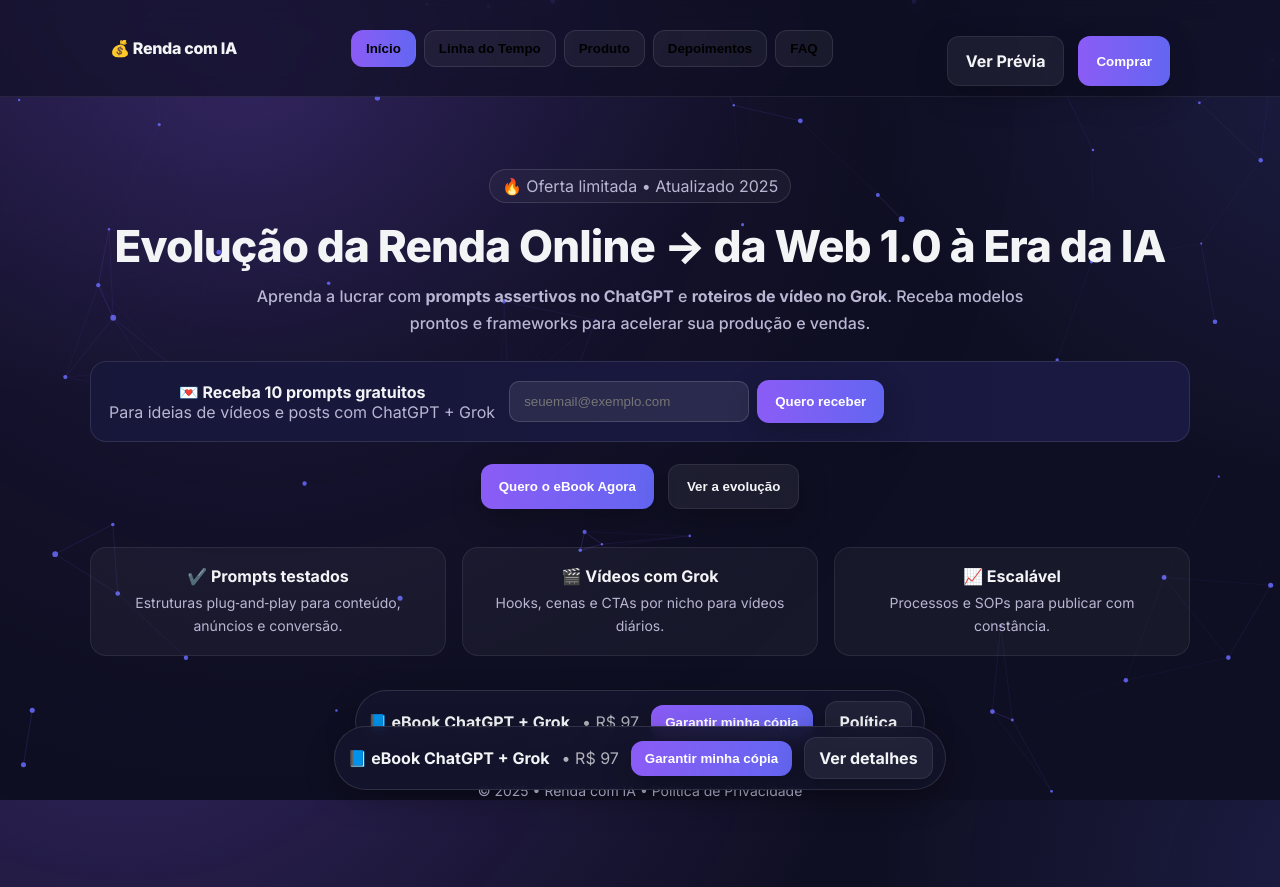
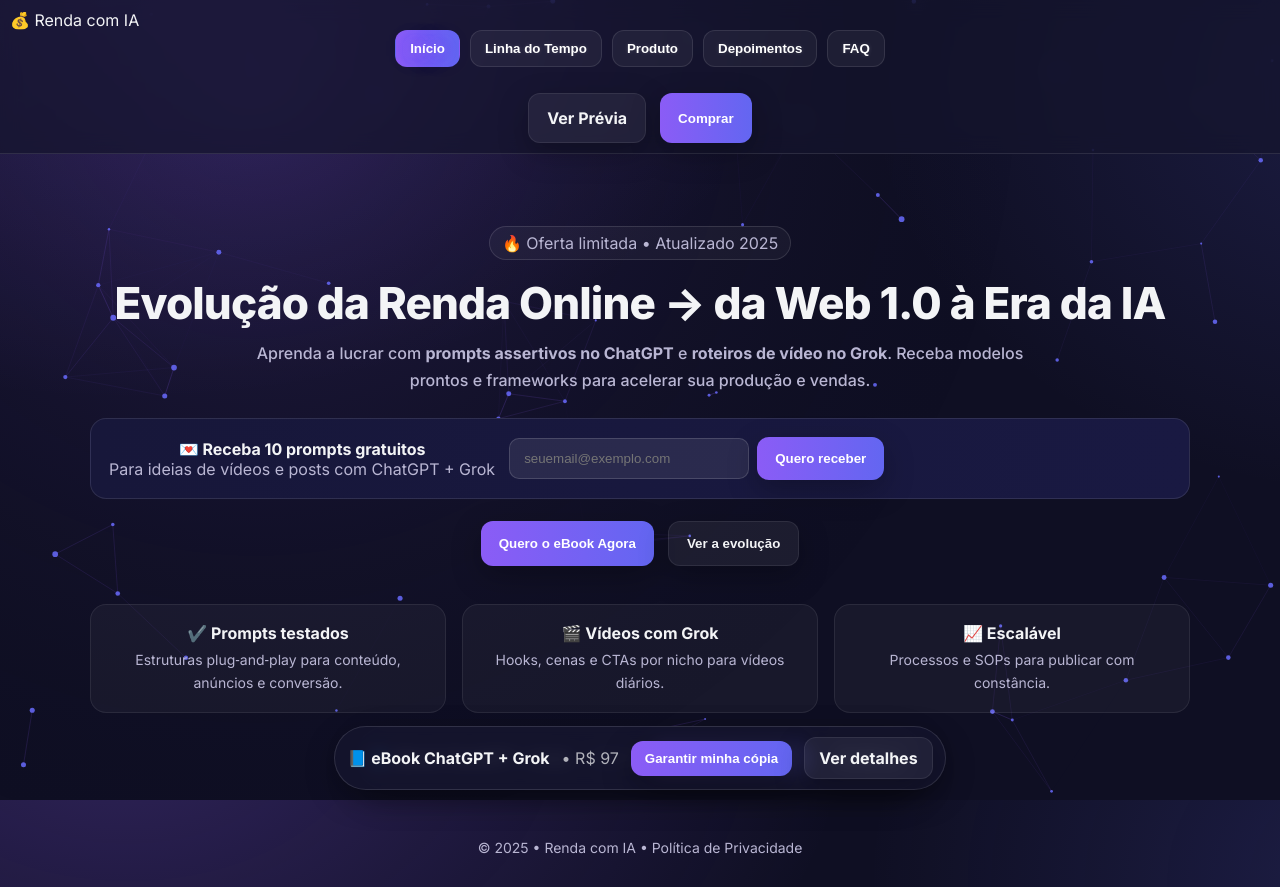
Before and after one commit to pedroab2k-coder/site-renda-online, a plain HTML site: page index.html in a window 1280 px wide. Shown: the top 887 px of the page. Drawn offline with Linux system fonts and the light colour scheme.

Commit message:
Update index.html

```diff
--- a/index.html
+++ b/index.html
@@ -16,12 +16,46 @@
     a{color:inherit;text-decoration:none}
     .container{max-width:var(--max);margin:0 auto;padding:28px 20px}
     #bgCanvas{position:fixed;inset:0;z-index:-1;background:radial-gradient(1200px 800px at 10% -10%, rgba(139,92,246,.2), transparent 60%), radial-gradient(900px 700px at 110% 10%, rgba(99,102,241,.16), transparent 60%), var(--bg)}
-    .nav{position:sticky;top:0;z-index:20;backdrop-filter:blur(10px);background:rgba(15,15,35,.65);border-bottom:1px solid rgba(255,255,255,.08)}
-    .nav-inner{display:flex;align-items:center;justify-content:space-between;gap:10px;padding:10px 20px;max-width:var(--max);margin:0 auto}
-    .brand{font-weight:900;letter-spacing:-.02em}
-    .tabs{display:flex;gap:8px;flex-wrap:wrap}
-    .tab{border:1px solid rgba(255,255,255,.1);padding:10px 14px;border-radius:12px;cursor:pointer;font-weight:700;background:rgba(255,255,255,.05)}
-    .tab.active{background:linear-gradient(90deg,#8b5cf6,#6366f1);border-color:transparent}
+    .nav {
+  position: sticky;
+  top: 0;
+  background: rgba(20, 20, 45, 0.7);
+  backdrop-filter: blur(10px);
+  padding: 10px;
+  border-bottom: 1px solid rgba(255, 255, 255, 0.1);
+}
+
+.tabs {
+  display: flex;
+  gap: 10px;
+  justify-content: center;
+}
+
+.tab {
+  border: 1px solid rgba(255, 255, 255, 0.1);
+  padding: 10px 14px;
+  border-radius: 12px;
+  cursor: pointer;
+  font-weight: 700;
+  background: rgba(255, 255, 255, 0.05);
+  color: #fff;
+  transition: all 0.3s ease;
+  text-shadow: 0 0 4px rgba(255, 255, 255, 0.15);
+}
+
+.tab:hover {
+  background: rgba(255, 255, 255, 0.12);
+  text-shadow: 0 0 8px rgba(255, 255, 255, 0.3);
+}
+
+.tab.active {
+  background: linear-gradient(90deg, #8b5cf6, #6366f1);
+  border-color: transparent;
+  color: #fff;
+  text-shadow: 0 0 12px rgba(139, 92, 246, 0.9),
+               0 0 24px rgba(99, 102, 241, 0.6);
+}
+
     .cta-row{display:flex;gap:12px;flex-wrap:wrap}
     .btn{cursor:pointer;border:none;border-radius:12px;padding:14px 18px;font-weight:800;box-shadow:var(--shadow);transition:transform .15s ease}
     .btn:hover{transform:translateY(-2px)} .btn.primary{background:linear-gradient(90deg,#8b5cf6,#6366f1);color:white}
```
